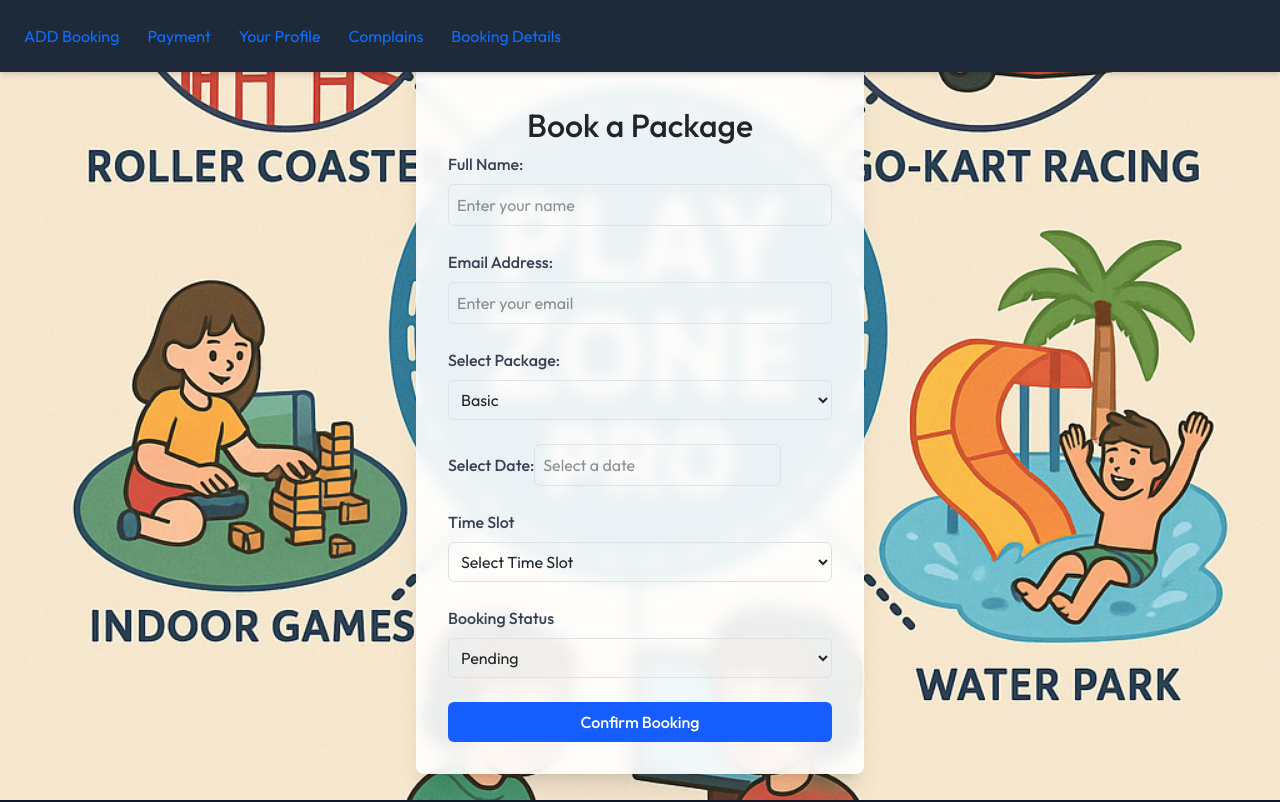
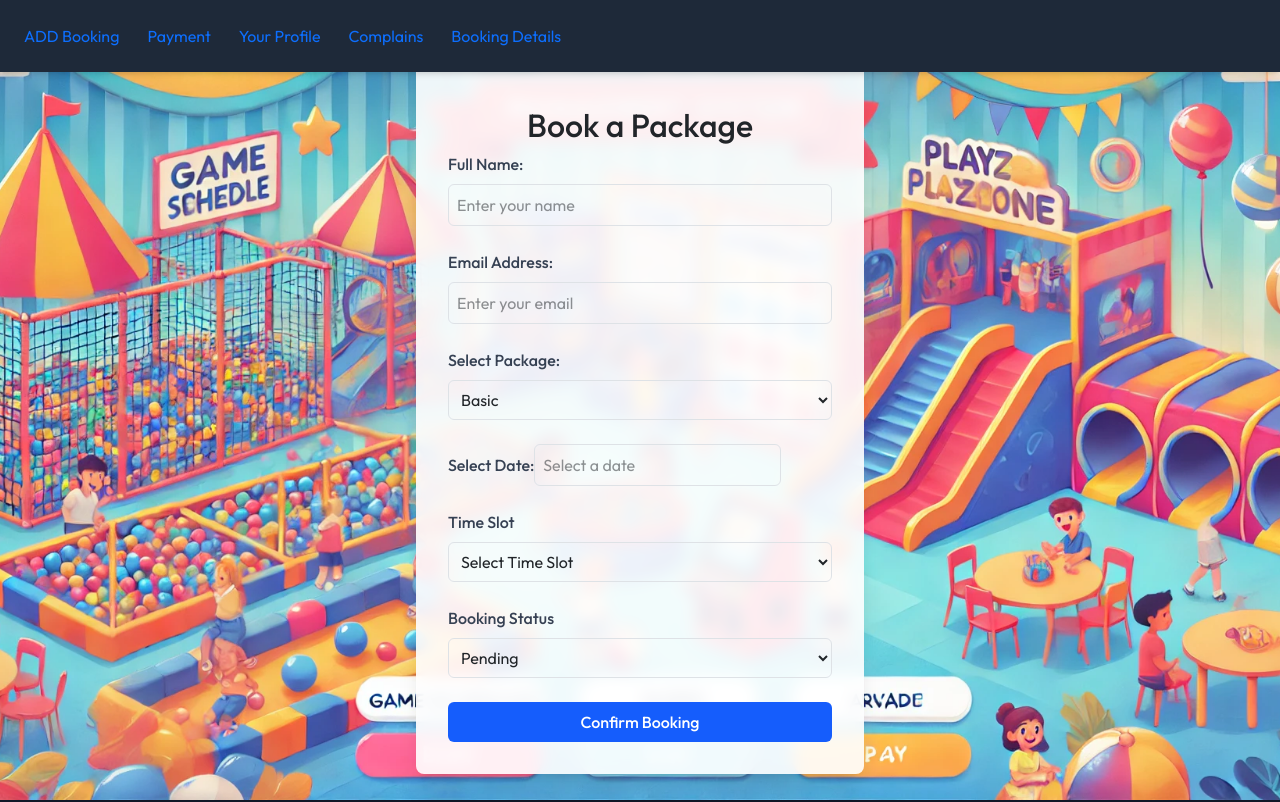
Before and after one commit to ashen0217/PlayzoneManagementSystem-By-MERN-Stack, a React (Vite) app in the folder frontend/: page /addbook in a window 1280 px wide. Shown: the top 802 px of the page. Built offline with nearby package versions, Linux system fonts and the light colour scheme.

Commit message:
asas
asas

```diff
--- a/frontend/src/components/BookingForm.jsx
+++ b/frontend/src/components/BookingForm.jsx
@@ -199,10 +199,10 @@ const BookingForm = () => {
   return (
     <div
       className="flex items-center justify-center min-h-screen bg-cover bg-center bg-no-repeat"
-      style={{ backgroundImage: "url('/bg10.png')" }}
+      style={{ backgroundImage: "url('/bg6.jpg')" }}
     >
       <Navbar />
-
+      <br /><br /><br />
       <form
         onSubmit={handleSubmit}
         className="bg-white/90 backdrop-blur-sm p-8 rounded-lg shadow-xl w-full max-w-md mx-4"
```
